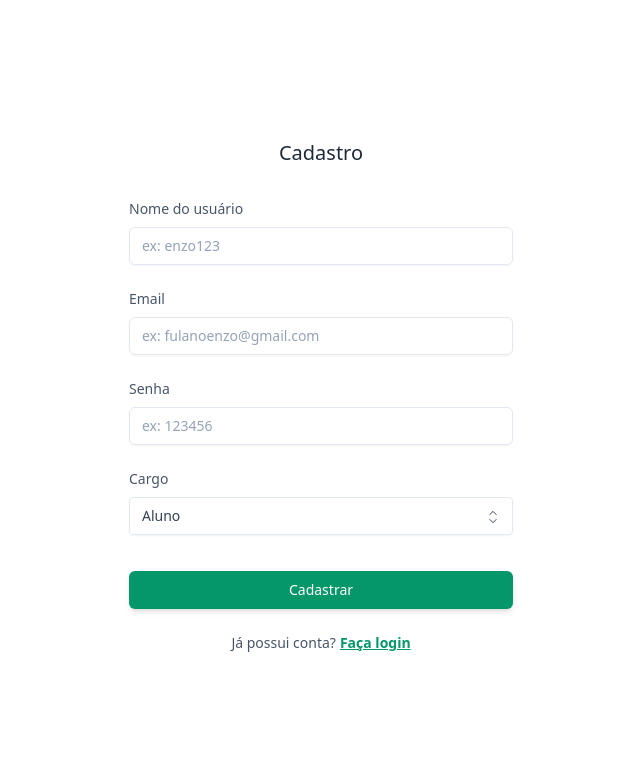
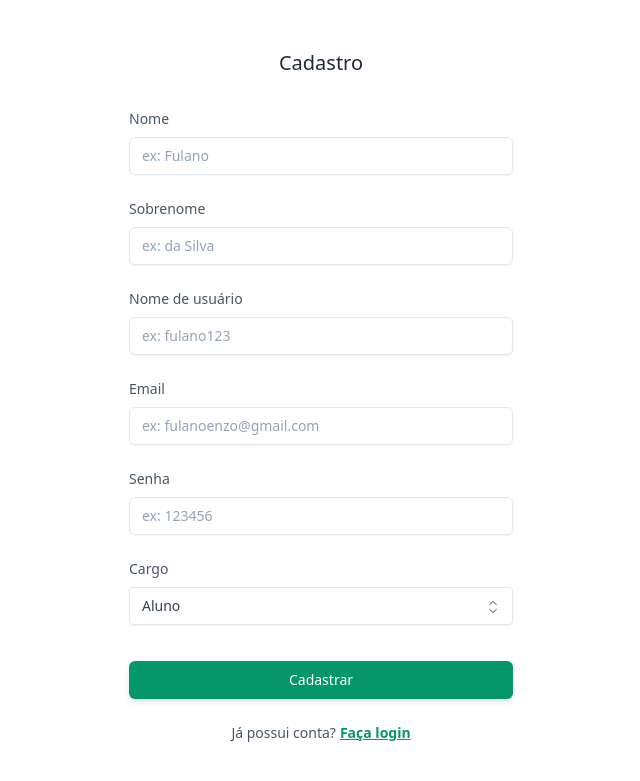
Before and after one commit to ranielcsar/django_courses, a Django app: page /cadastrar/ in a window 1280 px wide. Shown: the top 781 px of the page, without its empty margins (319-959 px from the left). Run offline with Django 5.2, Linux system fonts and the light colour scheme; some libraries are stand-ins or nearby versions.

Commit message:
feat: novos campos ao registrar

```diff
--- a/courses/login/templates/signup.html
+++ b/courses/login/templates/signup.html
@@ -11,8 +11,16 @@
       {% csrf_token %}
       <div class="mb-1 flex flex-col gap-6">
         <div class="w-full max-w-sm min-w-[200px]">
-          <label class="block mb-2 text-sm text-slate-600">Nome do usuário</label>
-          <input required name="username" type="text" class="w-full bg-transparent placeholder:text-slate-400 text-slate-700 text-sm border border-slate-200 rounded-md px-3 py-2 transition duration-300 ease focus:outline-none focus:border-slate-400 hover:border-slate-300 shadow-sm focus:shadow" placeholder="ex: enzo123" />
+          <label class="block mb-2 text-sm text-slate-600">Nome</label>
+          <input required name="first_name" type="text" class="w-full bg-transparent placeholder:text-slate-400 text-slate-700 text-sm border border-slate-200 rounded-md px-3 py-2 transition duration-300 ease focus:outline-none focus:border-slate-400 hover:border-slate-300 shadow-sm focus:shadow" placeholder="ex: Fulano" />
+        </div>
+        <div class="w-full max-w-sm min-w-[200px]">
+          <label class="block mb-2 text-sm text-slate-600">Sobrenome</label>
+          <input required name="last_name" type="text" class="w-full bg-transparent placeholder:text-slate-400 text-slate-700 text-sm border border-slate-200 rounded-md px-3 py-2 transition duration-300 ease focus:outline-none focus:border-slate-400 hover:border-slate-300 shadow-sm focus:shadow" placeholder="ex: da Silva" />
+        </div>
+        <div class="w-full max-w-sm min-w-[200px]">
+          <label class="block mb-2 text-sm text-slate-600">Nome de usuário</label>
+          <input required name="username" type="text" class="w-full bg-transparent placeholder:text-slate-400 text-slate-700 text-sm border border-slate-200 rounded-md px-3 py-2 transition duration-300 ease focus:outline-none focus:border-slate-400 hover:border-slate-300 shadow-sm focus:shadow" placeholder="ex: fulano123" />
         </div>
         <div class="w-full max-w-sm min-w-[200px]">
           <label class="block mb-2 text-sm text-slate-600">Email</label>
```
